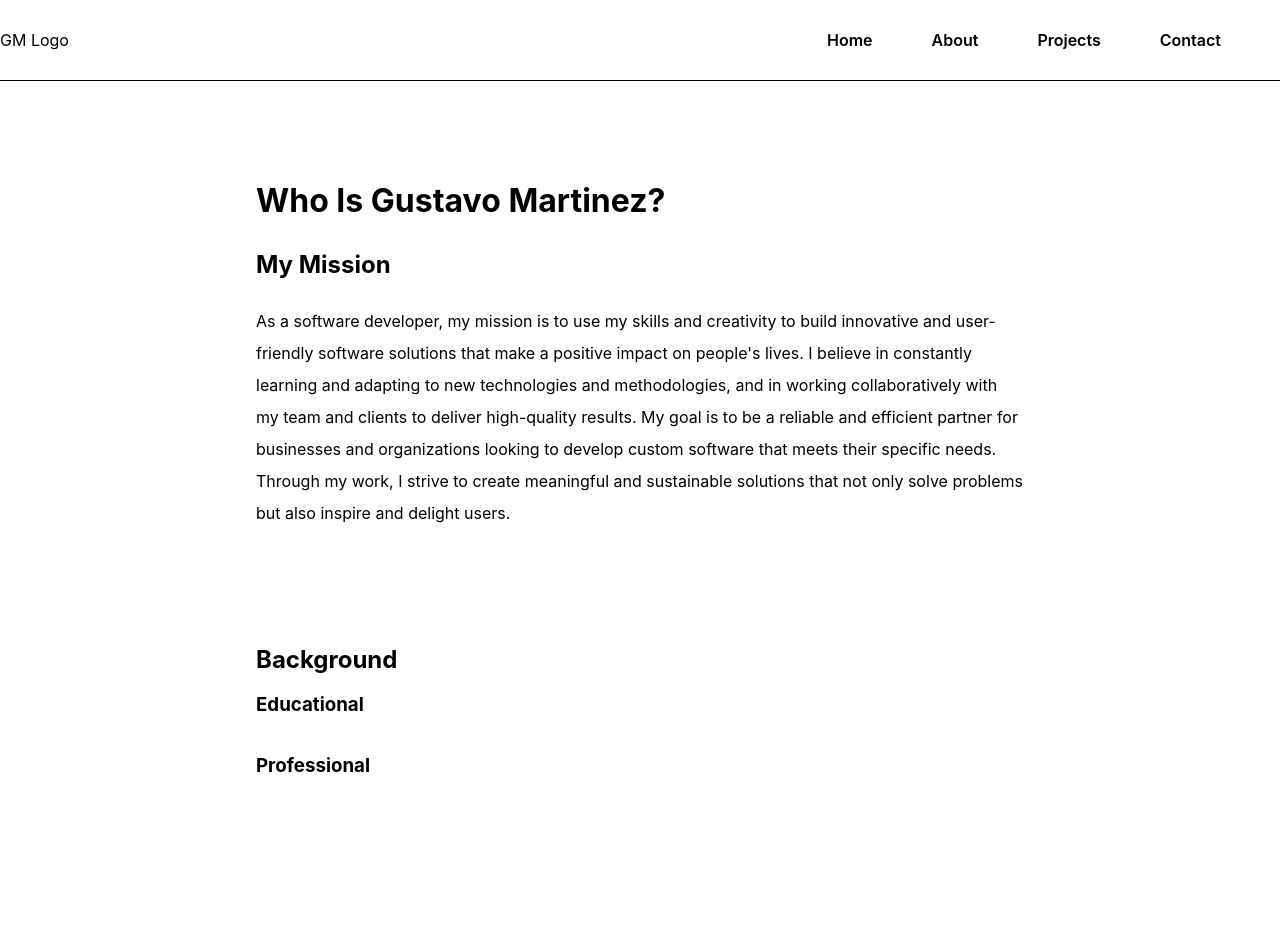
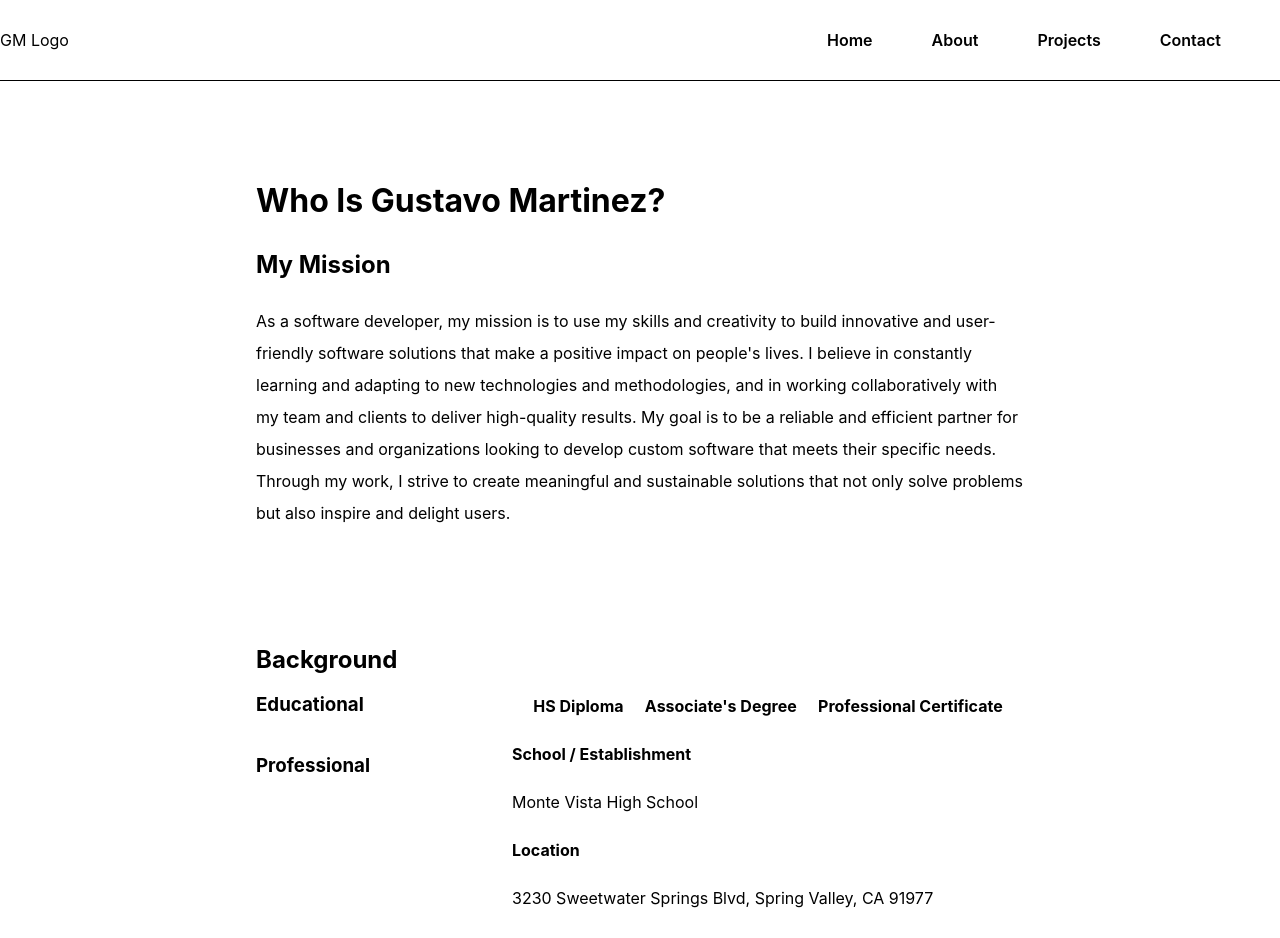
Before and after one commit to Gustavo0623/Gustavo-M-Portfolio, a React (Create React App) app in the folder frontend/: page /about in a window 1280 px wide. Shown: the top 938 px of the page. Before the commit the page ends 895 px from the top, so only its background shows below. Built offline with nearby package versions, Linux system fonts and the light colour scheme.

Commit message:
about page update: content added and style structure updated

```diff
--- a/frontend/src/App.css
+++ b/frontend/src/App.css
@@ -132,6 +132,7 @@ h2 {
 }
 
 .stack-group {
+  margin-top: 1em;
   width: 100%;
   display: flex;
   justify-content: space-evenly;
@@ -195,7 +196,7 @@ h2 {
   margin: auto;
 }
 
-#about, #bg-split {
+#about, #bg-abt {
   margin-top: 100px;
 }
 
@@ -254,7 +255,7 @@ cursor: pointer;
   flex-direction: row;
 }
 
-#msg-area, #socials {
+#msg-area, #socials, .list, .ms-description{
   width: 100%;
 }
 
--- a/frontend/src/Home.js
+++ b/frontend/src/Home.js
@@ -32,9 +32,9 @@ const Home = () => {
                 <div id='t-stack'>
                     <p className='t-title'> Tech Stack </p>
                     <div className='stack-group'>
-                        <img src='./Photos/icons8-html-5-is-a-software-solution-stack-that-defines-the-properties-and-behaviors-of-web-page-48.png' alt='HTML5 logo' className='icon list'/>
-                        <img src='./Photos/icons8-cascading-style-sheets-language-used-for-describing-the-presentation-of-a-document-48.png' alt='CSS3 logo' className='icon list'/>
-                        <img src='./Photos/icons8-javascript-48.png' alt='javascript logo' className='icon list'/>
+                        <img src='./Photos/icons8-html-5-is-a-software-solution-stack-that-defines-the-properties-and-behaviors-of-web-page-48.png' alt='HTML5 logo' className='icon'/>
+                        <img src='./Photos/icons8-cascading-style-sheets-language-used-for-describing-the-presentation-of-a-document-48.png' alt='CSS3 logo' className='icon'/>
+                        <img src='./Photos/icons8-javascript-48.png' alt='javascript logo' className='icon'/>
                     </div>
                 </div>
             </div>
--- a/frontend/src/places/About.js
+++ b/frontend/src/places/About.js
@@ -10,15 +10,40 @@ const About = () => {
                 My goal is to be a reliable and efficient partner for businesses and organizations looking to develop custom software that meets their specific needs.
                 Through my work, I strive to create meaningful and sustainable solutions that not only solve problems but also inspire and delight users.
             </p>
+            <h2 id='bg-abt'>Background</h2>
             <div id='bg-split'>
                 <div id='bg-content'>
-                    <h2 id='bg-abt'>Background</h2>
                     <h3>Educational</h3>
                     <h3>Professional</h3>
                 </div>
                 {/* content component to be displayed here conditionally depending on click */}
                 <div id='bg-display'>
-
+                    <div className='stack-group'>
+                        <div className='milestone'>
+                            <strong className='msg'>HS Diploma</strong>
+                        </div>
+                        <div className='milestone'>
+                            <strong className='msg'>Associate's Degree</strong>
+                        </div>
+                        <div className='milestone'>
+                            <strong className='msg'>Professional Certificate</strong>
+                        </div>
+                    </div>
+                    {/* to become component */}
+                    <div className='ms-description'>
+                        <div className='list'>
+                            <p className='msg'><strong>School / Establishment</strong></p>
+                            <p className='msg'>Monte Vista High School</p>
+                        </div>
+                        <div className='list'>
+                            <p className='msg'><strong>Location</strong></p>
+                            <p className='msg'>3230 Sweetwater Springs Blvd, Spring Valley, CA 91977</p>
+                        </div>
+                        <div className='list'>
+                            <p className='msg'><strong>Contact Number</strong></p>
+                            <p className='msg'>(619) 660-3000</p>
+                        </div>
+                    </div>
                 </div>
             </div>
         </main>
--- a/frontend/src/places/Projects.js
+++ b/frontend/src/places/Projects.js
@@ -9,8 +9,8 @@ const Projects = () => {
             <div id='pro-split'>
                 <div id='bg-content'>
                     {/* showcase similar to home and about */}
-                    <h3 className='tab'>Project</h3>
-                    <h3 className='tab'>Project</h3>
+                    <h3 className='tab'>Fit-Track</h3>
+                    <h3 className='tab'>Go-Bird-Go</h3>
                 </div>
                 <div id='bg-display'>
                     <div id='pro-display'></div>
```
